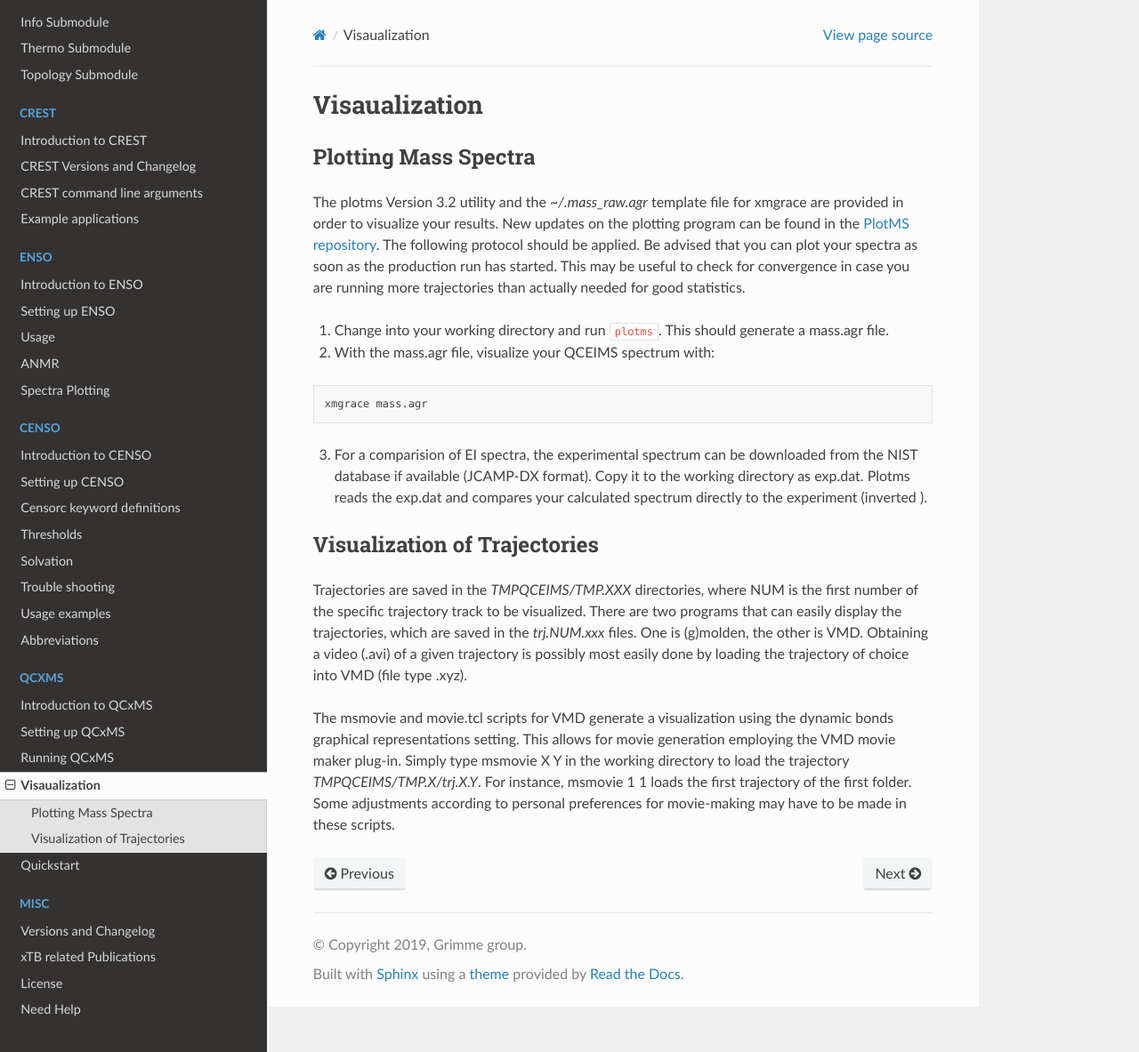
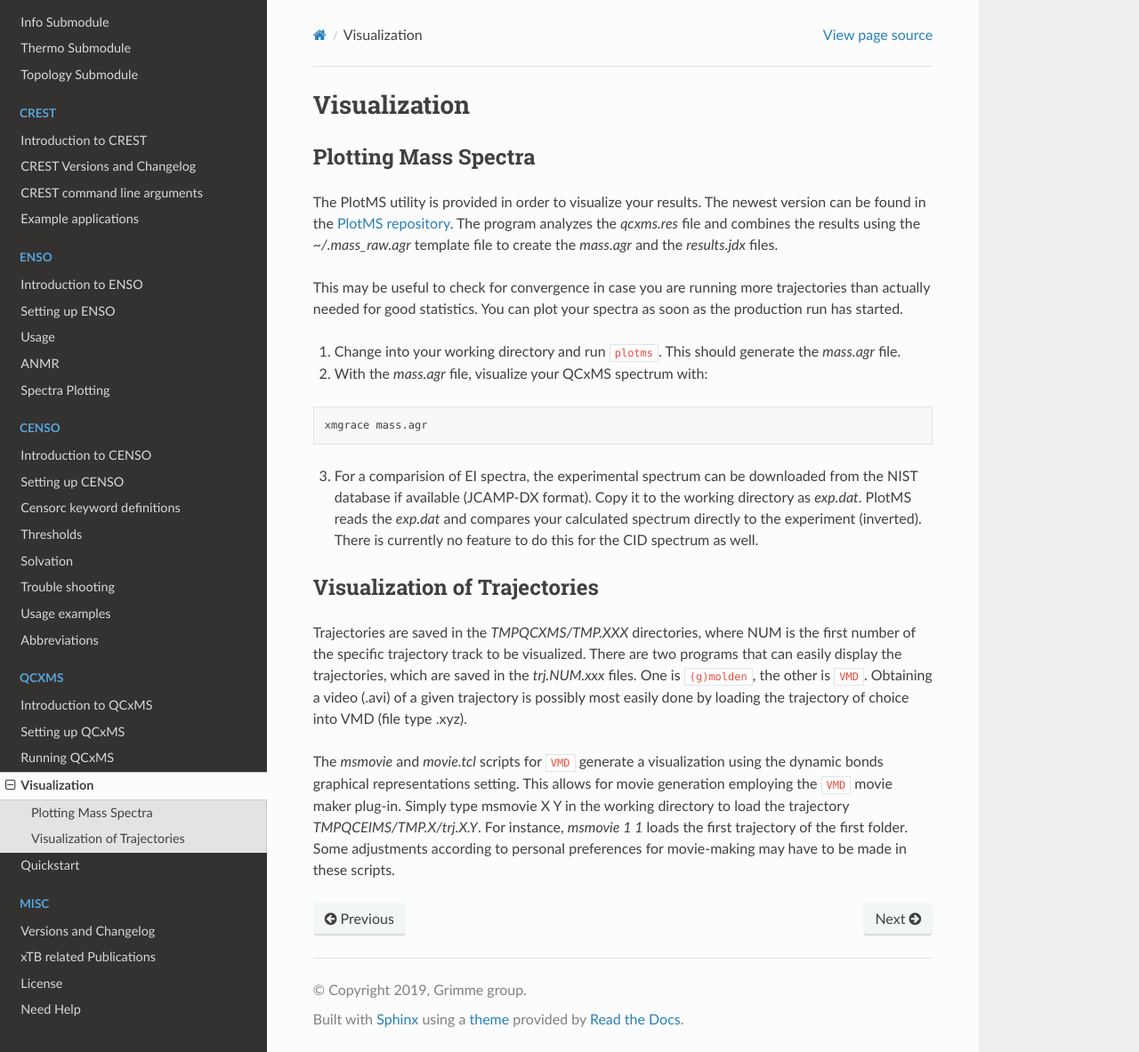
Before and after one commit to grimme-lab/xtb_docs, a Sphinx documentation site: the page built from source/qcxms_doc/qcxms_plot.rst, in a window 1280 px wide and 1183 px high. Shown: the whole window at 89% size. Built offline with Sphinx 7.4.7 and the Read the Docs theme 2.0.0, drawn with Linux system fonts in a browser that asks for light colours.

Commit message:
updated details on plotting and run-types

```diff
--- a/source/qcxms_doc/qcxms_plot.rst
+++ b/source/qcxms_doc/qcxms_plot.rst
@@ -1,39 +1,43 @@
-.. _plot_qcxms:
+.. _PlotMS:
 
 --------------
-Visaualization
+Visualization
 --------------
 
 Plotting Mass Spectra
 =====================
 
-The plotms Version 3.2 utility and the `~/.mass_raw.agr` template file for xmgrace are provided in order to
-visualize your results. New updates on the plotting program can be found in the `PlotMS repository <https://github.com/qcxms/PlotMS>`_.
-The following protocol should be applied. Be advised that you can plot your spectra as soon as the production
-run has started. This may be useful to check for convergence in case you are running more trajectories than
-actually needed for good statistics.
+The PlotMS utility is provided in order to visualize your results. The newest version can be found in the
+`PlotMS repository <https://github.com/qcxms/PlotMS>`_.
+The program analyzes the `qcxms.res` file and combines the results using the `~/.mass_raw.agr` template file
+to create the `mass.agr` and the `results.jdx` files.
 
-1. Change into your working directory and run ``plotms``. This should generate a mass.agr file.
-2. With the mass.agr file, visualize your QCEIMS spectrum with:
+This may be useful to check for convergence in case you are running more trajectories than
+actually needed for good statistics. You can plot your spectra as soon as the production run has started.
+
+1. Change into your working directory and run ``plotms``. This should generate the `mass.agr` file.
+2. With the `mass.agr` file, visualize your QCxMS spectrum with:
 
 .. code:: none
 
    xmgrace mass.agr
 
 3. For a comparision of EI spectra, the experimental spectrum can be downloaded from the NIST database if available
-   (JCAMP-DX format). Copy it to the working directory as exp.dat. Plotms reads the exp.dat and compares
-   your calculated spectrum directly to the experiment (inverted ).
+   (JCAMP-DX format). Copy it to the working directory as `exp.dat`. PlotMS reads the `exp.dat` and compares
+   your calculated spectrum directly to the experiment (inverted).
+   There is currently no feature to do this for the CID spectrum as well.
+
 
 Visualization of Trajectories
 =============================
 
-Trajectories are saved in the *TMPQCEIMS/TMP.XXX* directories, where NUM is the first number of the specific
+Trajectories are saved in the *TMPQCXMS/TMP.XXX* directories, where NUM is the first number of the specific
 trajectory track to be visualized. There are two programs that can easily display the trajectories, which
-are saved in the *trj.NUM.xxx* files. One is (g)molden, the other is VMD. Obtaining a video (.avi) of a
+are saved in the *trj.NUM.xxx* files. One is ``(g)molden``, the other is ``VMD``. Obtaining a video (.avi) of a
 given trajectory is possibly most easily done by loading the trajectory of choice into VMD (file type .xyz).
 
-The msmovie and movie.tcl scripts for VMD generate a visualization using the dynamic bonds graphical representations
-setting. This allows for movie generation employing the VMD movie maker plug-in. Simply type msmovie X Y in the
-working directory to load the trajectory *TMPQCEIMS/TMP.X/trj.X.Y*. For instance, msmovie 1 1 loads the first
+The `msmovie` and `movie.tcl` scripts for ``VMD`` generate a visualization using the dynamic bonds graphical representations
+setting. This allows for movie generation employing the ``VMD`` movie maker plug-in. Simply type msmovie X Y in the
+working directory to load the trajectory *TMPQCEIMS/TMP.X/trj.X.Y*. For instance, `msmovie 1 1` loads the first
 trajectory of the first folder.
 Some adjustments according to personal preferences for movie-making may have to be made in these scripts.
--- a/source/qcxms_doc/qcxms_run.rst
+++ b/source/qcxms_doc/qcxms_run.rst
@@ -146,7 +146,7 @@ CID method specific keywords
 +-----------------------------+-------------------------------+----------------------+--------------------+
 | *<run-type>*                | Run-type specifics            | fullauto             | collauto, temprun  |
 +-----------------------------+-------------------------------+----------------------+--------------------+
-| eimpact *<real>*            | Collision Energy E(coll)      | 25 eV                | *<real>*           |
+| elab *<real>*               | Collision Energy E(*LAB*)     | 25 eV                | *<real>*           |
 +-----------------------------+-------------------------------+----------------------+--------------------+
 | eexact                      | do not distribute E(coll)     | *off*                | *none*             |
 +-----------------------------+-------------------------------+----------------------+--------------------+
--- a/source/qcxms_doc/qcxms_setup.rst
+++ b/source/qcxms_doc/qcxms_setup.rst
@@ -44,7 +42,9 @@ The following files are being extracted:
 1. Place the `executables` into your ``$HOME/bin`` directory or path.
 2. Place the `.XTBPARAM` folder and `.mass_raw.arg` file into your `$HOME` directory (these files can appear to be hidden).
 
-For easy visualization of the calculated spectra we recommend the useage of ``xmgrace``.
+
+For easy visualization of the calculated spectra, the :ref:`PlotMS` program was developed. It can be found at the `PlotMS repository <https://github.com/qcxms/PlotMS>`_.
+Do display the results, we recommend the useage of ``xmgrace``.
 Examples for an input file and coordinate file are to be found in the `EXAMPLES` file.
 
 
```
Also changed, not shown: other parts of source/qcxms_doc/qcxms_setup.rst (+0 -2 lines).
